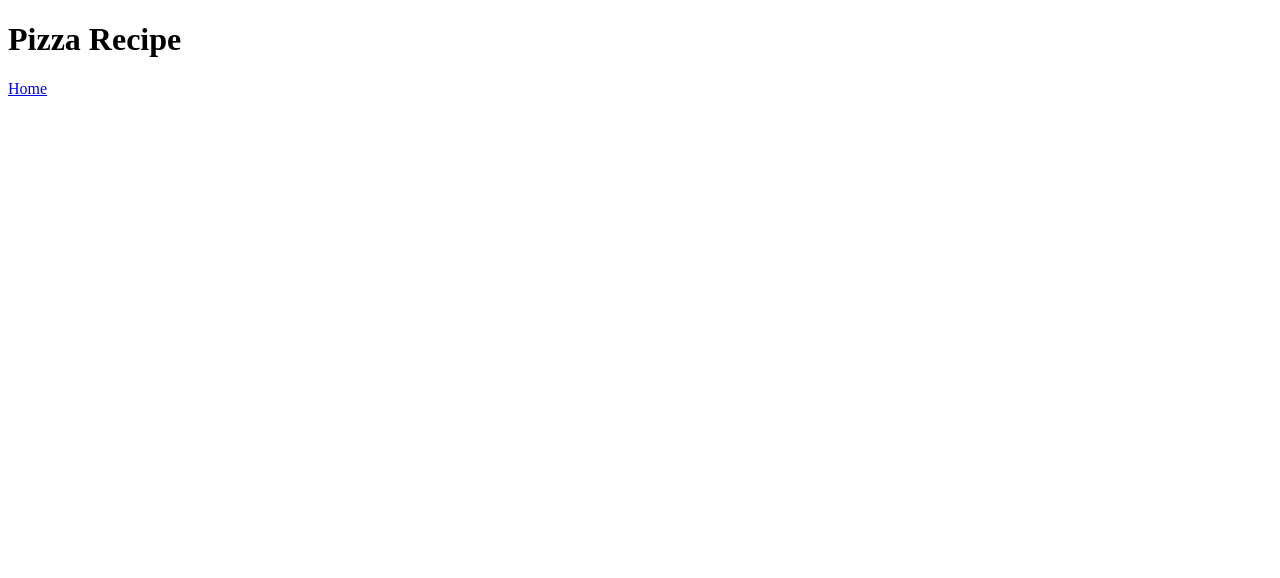
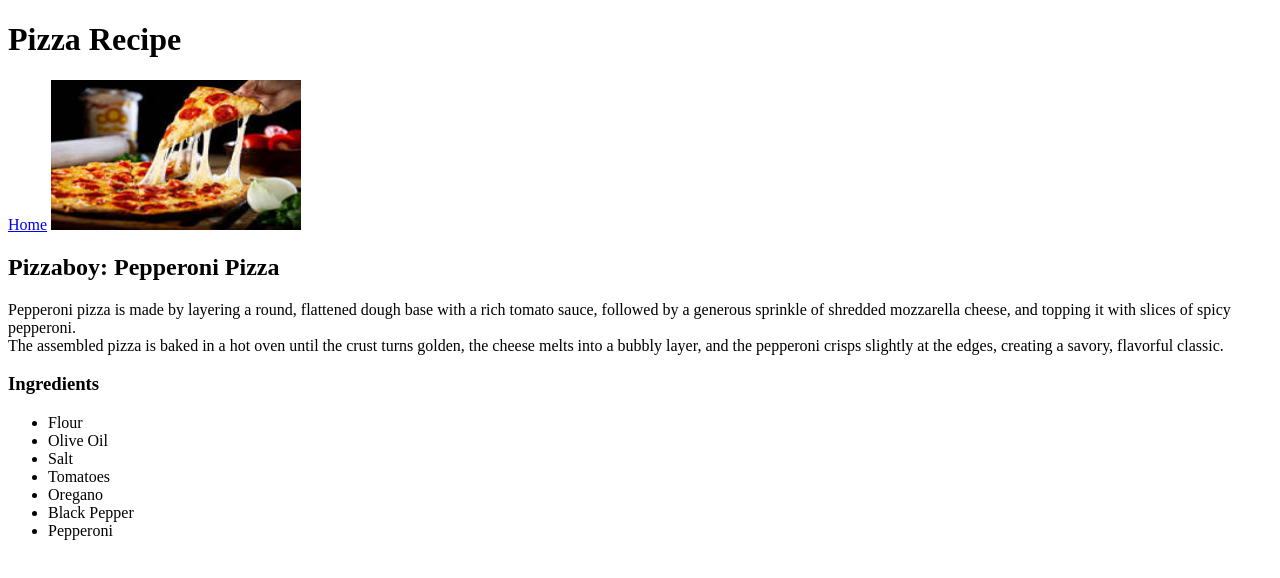
Before and after one commit to Isaac-os/odin-recipes, a plain HTML site: page recipes/pizza.html in a window 1280 px wide. Drawn offline with Linux system fonts and the light colour scheme.

Commit message:
Added pizza image and list of ingredients

```diff
--- a/recipes/pizza.html
+++ b/recipes/pizza.html
@@ -7,5 +7,20 @@
     <body>
         <h1>Pizza Recipe</h1>
         <a href="../index.html">Home</a>
+        <img src="download.jpeg" alt="pizzaboy" width="250" height="150">
+
+        <h2>Pizzaboy: Pepperoni Pizza</h2>
+        <p>Pepperoni pizza is made by layering a round, flattened dough base with a rich tomato sauce, followed by a generous sprinkle of shredded mozzarella cheese, and topping it with slices of spicy pepperoni.<br> The assembled pizza is baked in a hot oven until the crust turns golden, the cheese melts into a bubbly layer, and the pepperoni crisps slightly at the edges, creating a savory, flavorful classic.</p>
+
+        <h3>Ingredients</h3>
+        <ul>
+            <li>Flour</li>
+            <li>Olive Oil</li>
+            <li>Salt</li>
+            <li>Tomatoes</li>
+            <li>Oregano</li>
+            <li>Black Pepper</li>
+            <li>Pepperoni</li>
+        </ul>
     </body>
 </html>
```
Also changed, not shown: recipes/download.jpeg (added).
